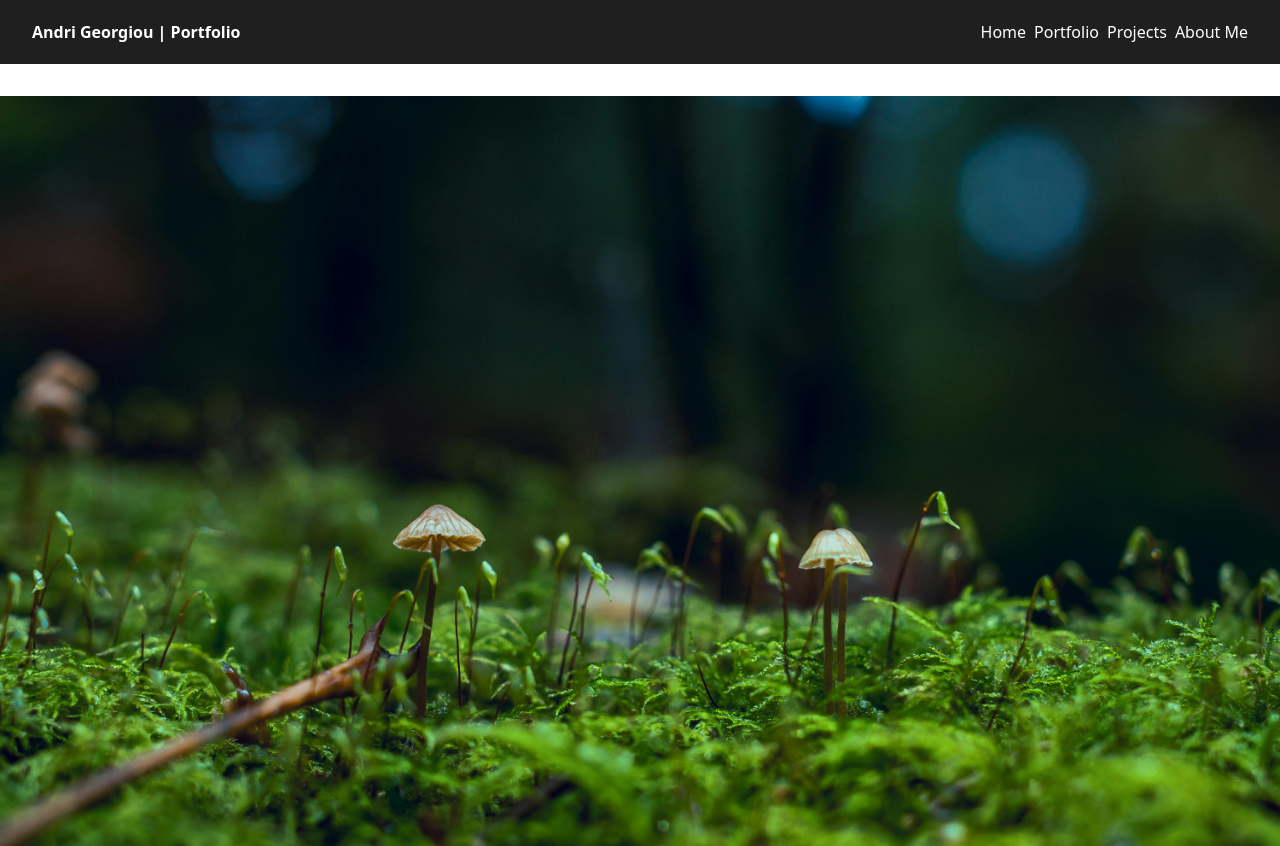
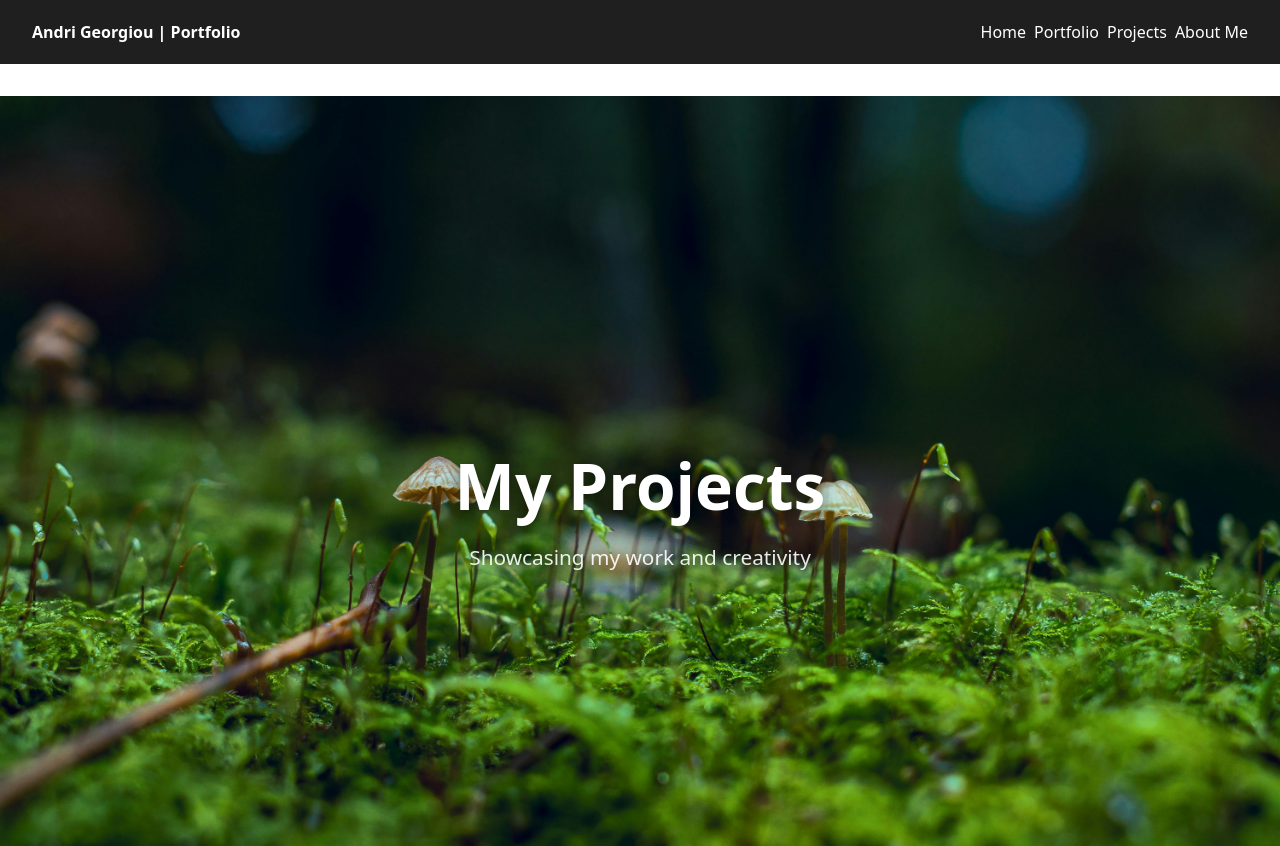
Before and after one commit to VictorySpecificationII/flowersbythebed-photography, a React (Vite) app: page /projects in a window 1280 px wide. Shown: the top 846 px of the page. Built offline with nearby package versions, Linux system fonts and the light colour scheme.

Commit message:
got parallax effect working on the projects page

```diff
--- a/src/modules/Projects.jsx
+++ b/src/modules/Projects.jsx
@@ -1,7 +1,7 @@
 import "./submodules/Projects/Projects.css";
-import { useState, useEffect } from "react";
+import { useState, useEffect, useRef } from "react";
 import GallerySection from "./submodules/Projects/GallerySection";
-import ParallaxBg from "../images/Home/ParallaxBg.jpeg"; // 🔹 Parallax image
+import ParallaxBg from "../images/Home/ParallaxBg.jpeg";
 
 // Import images statically per folder
 const project1Gallery = Object.values(import.meta.glob('../images/Projects/Project1/*.{jpg,jpeg,png}', { eager: true })).map(m => m.default);
@@ -9,7 +9,7 @@ const project2Gallery = Object.values(import.meta.glob('../images/Projects/Proje
 const project3Gallery = Object.values(import.meta.glob('../images/Projects/Project3/*.{jpg,jpeg,png}', { eager: true })).map(m => m.default);
 const project4Gallery = Object.values(import.meta.glob('../images/Projects/Project4/*.{jpg,jpeg,png}', { eager: true })).map(m => m.default);
 
-// Define projects
+// Projects array
 const projects = [
   { title: "Project Alpha", date: "Jan 2024", gallery: project1Gallery },
   { title: "Project Beta", date: "Feb 2024", gallery: project2Gallery },
@@ -19,12 +19,15 @@ const projects = [
 
 export default function ProjectsSection() {
   const [selectedProject, setSelectedProject] = useState(null);
+  const parallaxRef = useRef(null);
 
-  // Optional scroll-based parallax enhancement
+  // Scroll-based parallax
   useEffect(() => {
     const handleScroll = () => {
-      const scrollY = window.scrollY;
-      document.documentElement.style.setProperty("--scrollY", scrollY);
+      if (parallaxRef.current) {
+        const offset = window.scrollY - parallaxRef.current.offsetTop;
+        parallaxRef.current.style.backgroundPositionY = `${offset * 0.5}px`;
+      }
     };
     window.addEventListener("scroll", handleScroll);
     return () => window.removeEventListener("scroll", handleScroll);
@@ -32,24 +35,19 @@ export default function ProjectsSection() {
 
   return (
     <div className="projects-container">
-      {/* 🔹 Parallax Header */}
+      {/* Parallax Header */}
       <section
+        ref={parallaxRef}
         className="projects-parallax-section"
-        style={{
-          height: "100vh",
-          position: "relative",
-          overflow: "hidden",
-        }}
+        style={{ backgroundImage: `url(${ParallaxBg})` }}
       >
-        <div
-          className="projects-parallax-bg"
-          style={{
-            backgroundImage: `url(${ParallaxBg})`,
-          }}
-        />
+        <div className="projects-parallax-content">
+          <h1>My Projects</h1>
+          <p>Showcasing my work and creativity</p>
+        </div>
       </section>
 
-      {/* 🔹 Project Grid */}
+      {/* Project Grid */}
       <div className="projects-grid">
         {projects.map((proj, idx) => (
           <div
@@ -66,13 +64,13 @@ export default function ProjectsSection() {
         ))}
       </div>
 
-      {/* 🔹 Custom Section */}
+      {/* Custom Section */}
       <section className="custom-section">
         <h2>Special Feature</h2>
         <p>This area is flexible. Add text, media, or promo content here.</p>
       </section>
 
-      {/* 🔹 Gallery Popup */}
+      {/* Gallery Popup */}
       {selectedProject && (
         <GallerySection
           images={selectedProject.gallery}
--- a/src/modules/submodules/Projects/Projects.css
+++ b/src/modules/submodules/Projects/Projects.css
@@ -111,12 +111,34 @@
     padding: 2rem 2rem;
   }
 }
+
 .projects-parallax-section {
   position: relative;
   height: 100vh;
+  background-size: cover;
+  background-position: center top; /* start at top */
   overflow: hidden;
+  display: flex;
+  justify-content: center;
+  align-items: center;
 }
 
+.projects-parallax-content {
+  position: relative;
+  text-align: center;
+  color: white;
+  text-shadow: 0 0 15px rgba(0,0,0,0.6);
+}
+
+.projects-parallax-content h1 {
+  font-size: 4rem;
+  margin-bottom: 0.5rem;
+}
+
+.projects-parallax-content p {
+  font-size: 1.3rem;
+  opacity: 0.9;
+}
 .projects-parallax-bg {
   position: absolute;
   top: 0;
```
